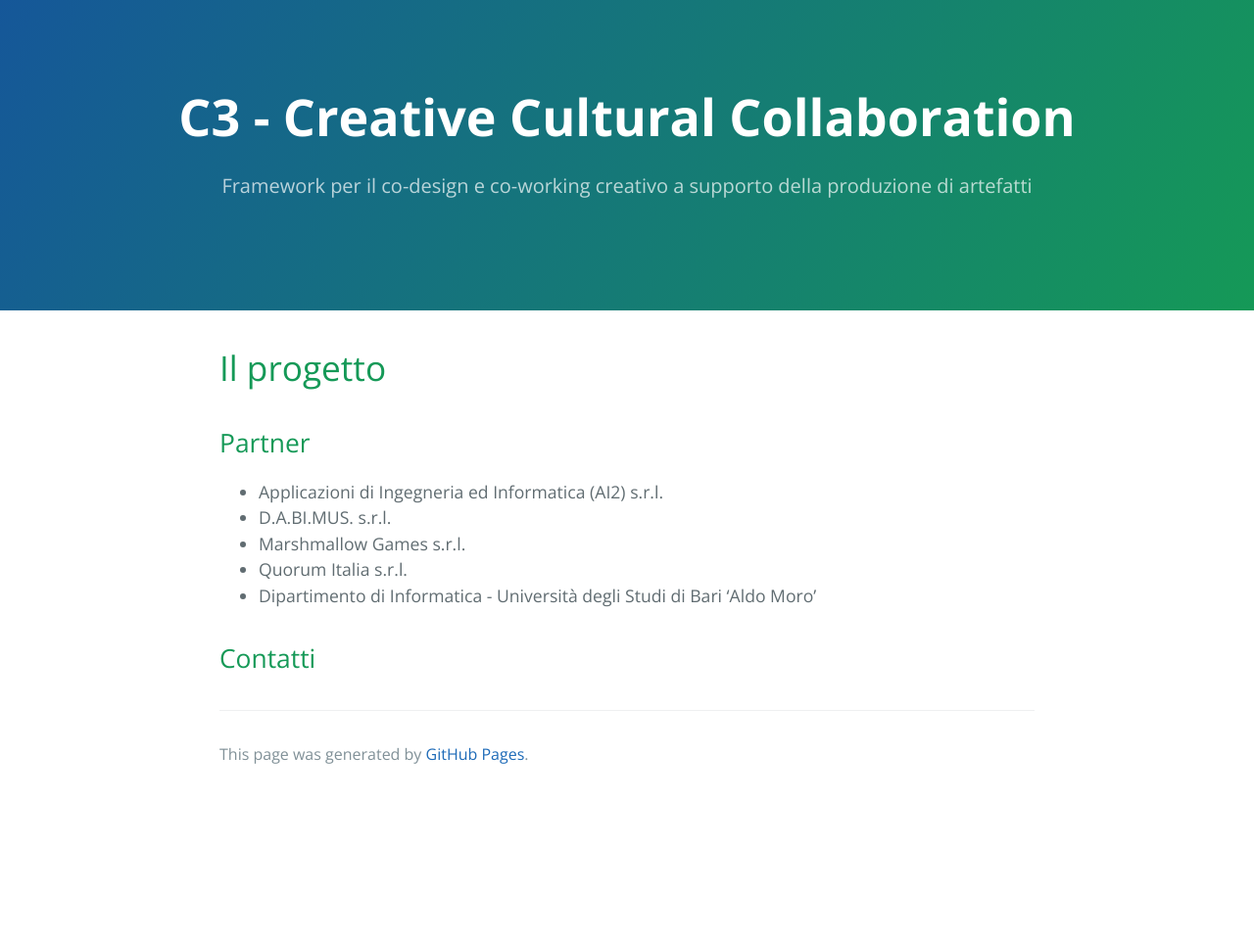
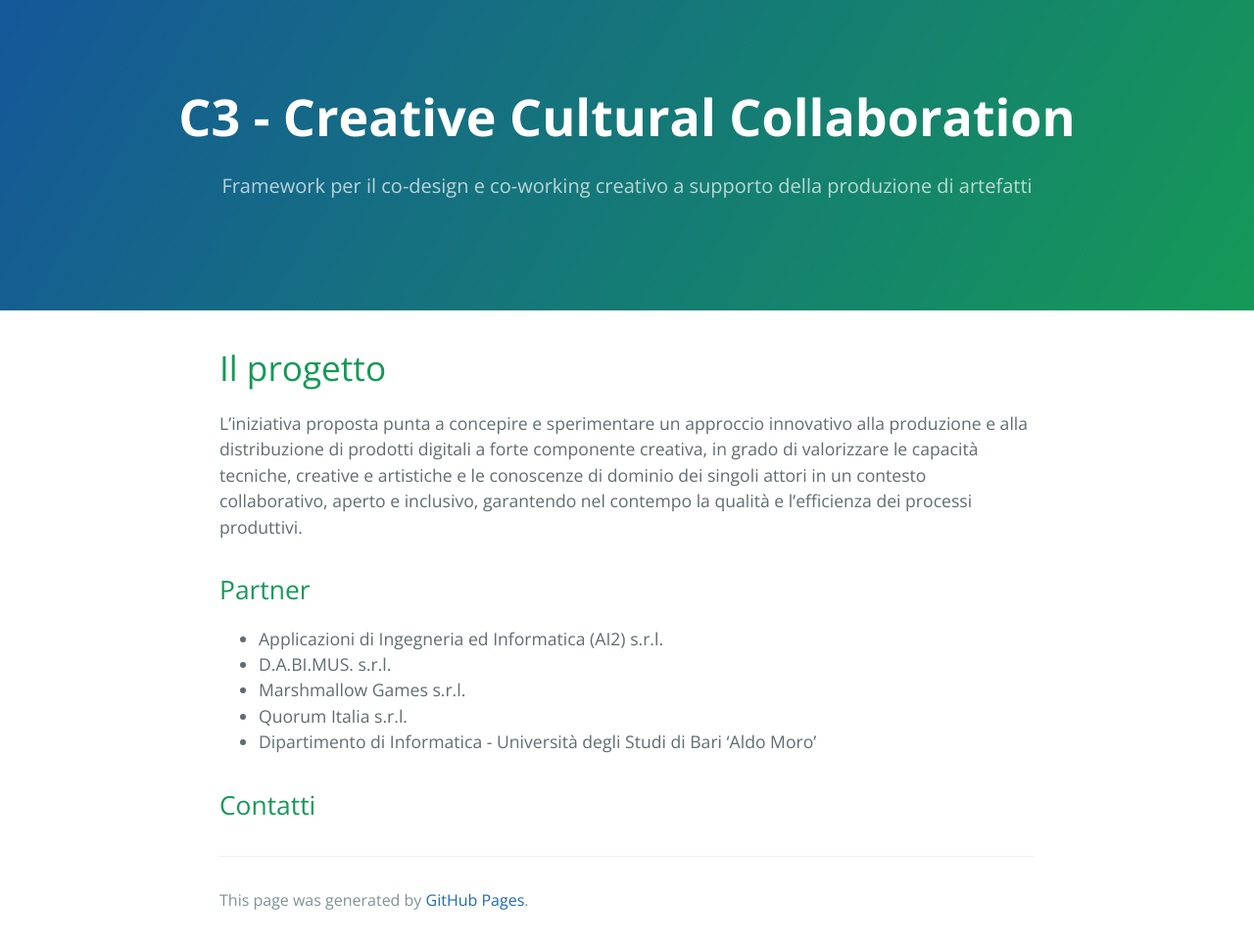
Before and after one commit to collab-c3/collab-c3.github.io, a Jekyll site: the page built from index.md, in a window 1280 px wide. Shown: the whole page at 98% size. Built offline with Jekyll 4.4.1, drawn with Linux system fonts in a browser that asks for light colours; our own code applies the rules of GitHub Pages for plain Markdown files; before the commit the page ends 900 px from its top, so only the background shows below that.

Commit message:
Update index.md
Aggiunta breve descrizione estratta da PDA

```diff
--- a/index.md
+++ b/index.md
@@ -5,6 +5,7 @@ layout: default
 
 # Il progetto
 
+L’iniziativa proposta punta a concepire e sperimentare un approccio innovativo alla produzione e alla distribuzione di prodotti digitali a forte componente creativa, in grado di valorizzare le capacità tecniche, creative e artistiche e le conoscenze di dominio dei singoli attori in un contesto collaborativo, aperto e inclusivo, garantendo nel contempo la qualità e l’efficienza dei processi produttivi.
 
 
 ## Partner
```
